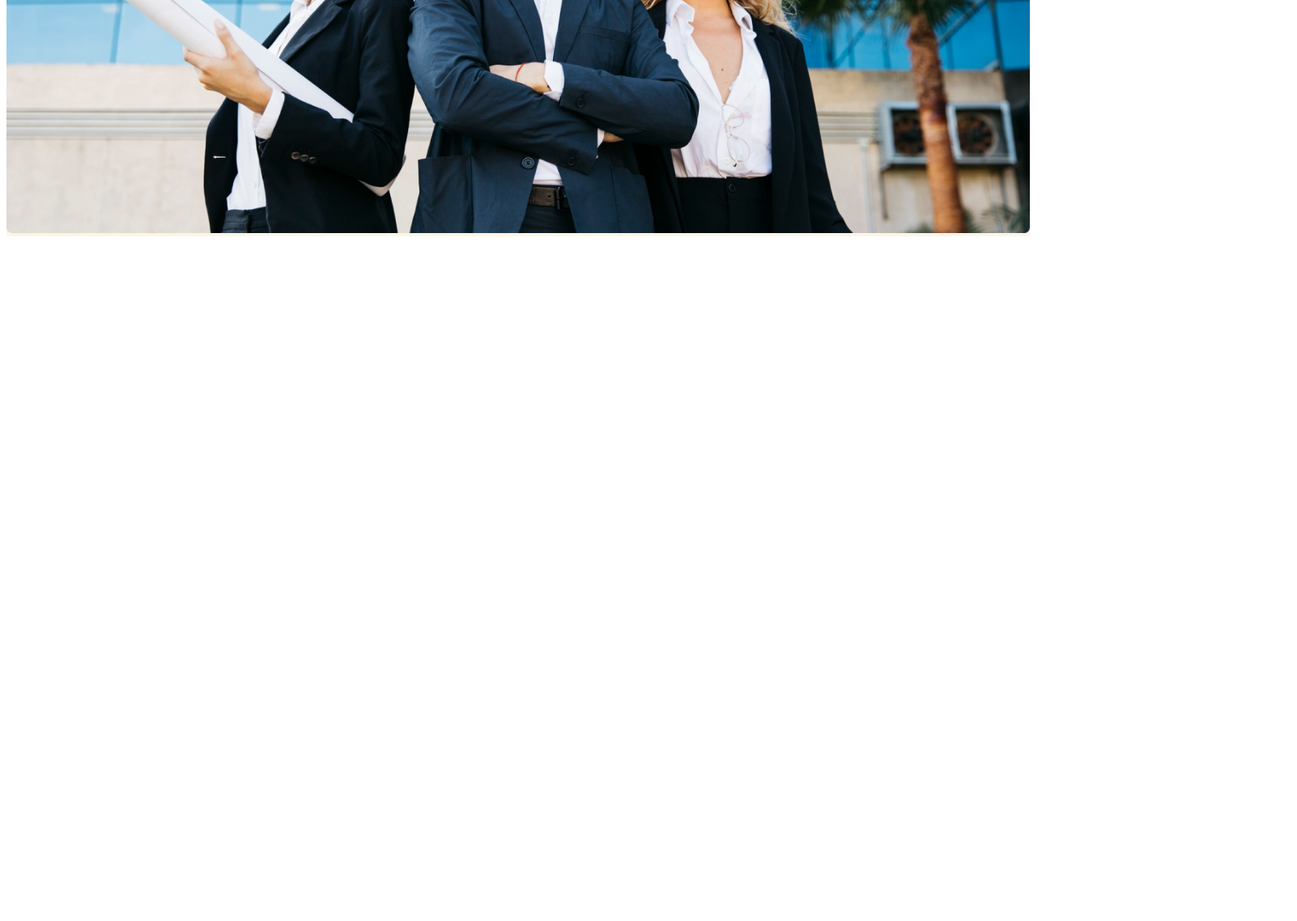
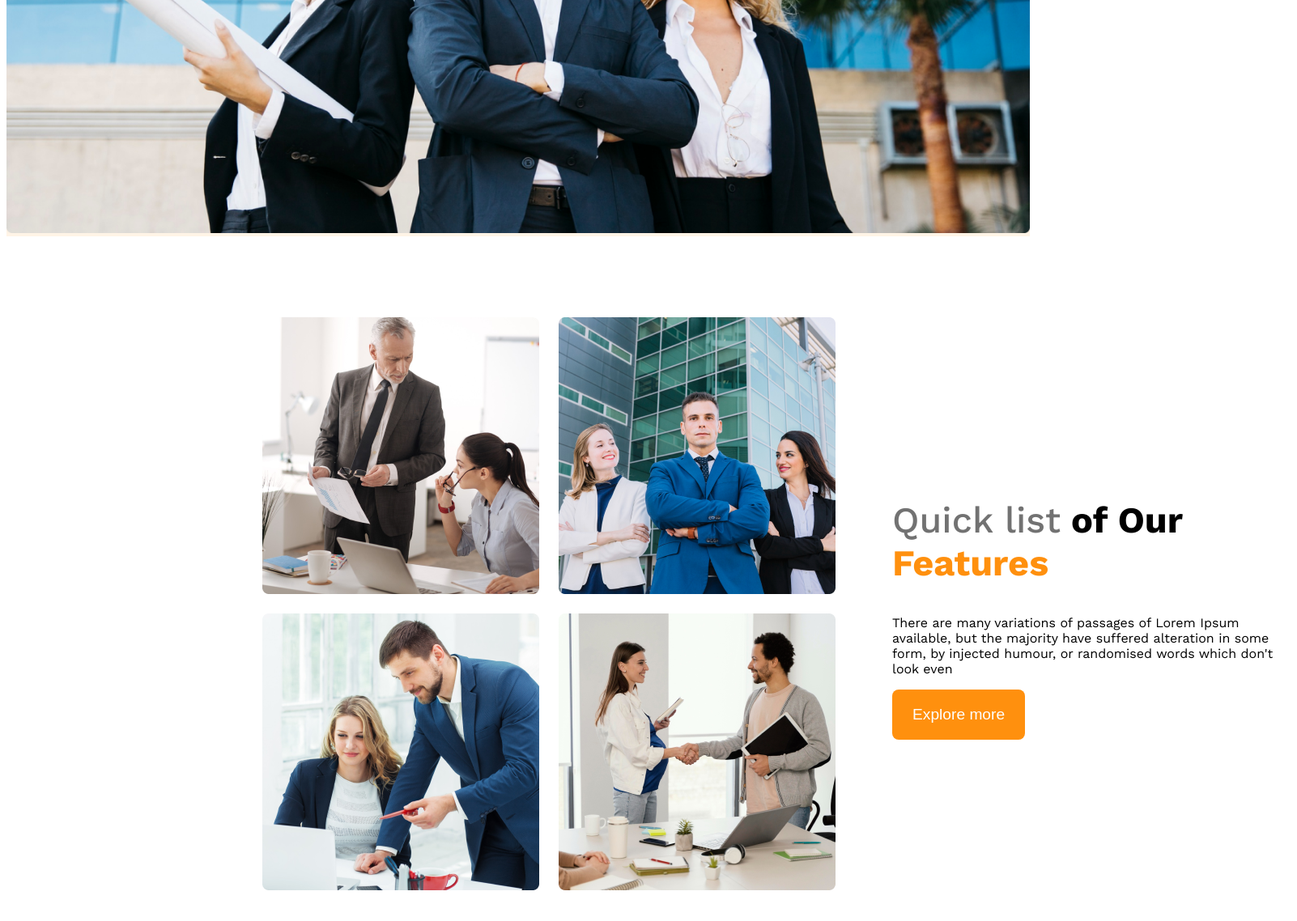
Before and after one commit to MRBRAFI/g3-arcihtect-webpage-ml-2, a plain HTML site: page index.html in a window 1280 px wide. Shown: the part 917-2055 px from the top of the page at 81% size, 1602 px wide, since content can reach past the window. Before the commit the page ends 1217 px from the top, so only its background shows below. Drawn offline with nearby package versions, Linux system fonts and the light colour scheme.

Commit message:
added the teams section

```diff
--- a/index.html
+++ b/index.html
@@ -31,7 +31,22 @@
        </div>
     </header>
     <main>
+                        <!-- teams section start  -->
 
+        <section class="teams-container display-flex">
+            <div class="team-images">
+                <img src="./images/team1.png" alt="">
+                <img src="./images/team2.png" alt="">
+                <img src="./images/team3.png" alt="">
+                <img src="./images/team4.png" alt="">
+            </div>
+            <div class="features-section">
+                <h2 class="features"><span id="quick-list" class="color-3">Quick list</span> of Our<br> <span id="c-features" class="primary-color">Features</span></h2>
+                <p class="banner-description">There are many variations of passages of Lorem Ipsum available, but the majority have suffered alteration in some form, by injected humour, or randomised words which don't look even</p>
+                <button class="btn-primary">Explore more</button>
+            </div>
+        </section>
+                    <!-- features will enjoy kinda thing -->
     </main>
     <footer>
 
--- a/style.css
+++ b/style.css
@@ -8,6 +8,9 @@
 }
 
 /* shared styles */
+.primary-color {
+  color: #FF900E;
+}
 .color-2{
   color: #424242;
 }
@@ -84,3 +87,62 @@
 .banner-image {
   width: 100%;
 }
+
+/* for main */
+main {
+  max-width: 1440px;
+}
+/* for main */
+
+/* teams section */
+
+.teams-container {
+  width: 50%;
+  margin: 100px auto;
+  align-items: center;
+}
+
+.team-images {
+  /* width: 50%; */
+  display: grid;
+  grid-template-columns: repeat(2, 1fr);
+  gap: 24px;
+}
+
+.features-section {
+  margin-left: 70px;
+}
+
+.features {
+  width: 500px;
+  font-size: 45px;
+  font-weight: 700;
+}
+
+#quick-list {
+  font-size: 45px;
+  font-weight: 500;
+}
+
+
+@media screen and (max-width: 576px) {
+     .navbar{
+      flex-direction: column;
+     }
+     .teams-container {
+      flex-direction: column;
+     }
+     .team-images {
+      grid-template-columns: repeat(1, 1fr);
+     }
+}
+
+@media screen and (min-width: 576px) and (max-width: 992px) {
+    .teams-container {
+    flex-direction: column;
+    }
+
+    .team-images {
+    grid-template-columns: repeat(2, 1fr);
+    }
+}
```
